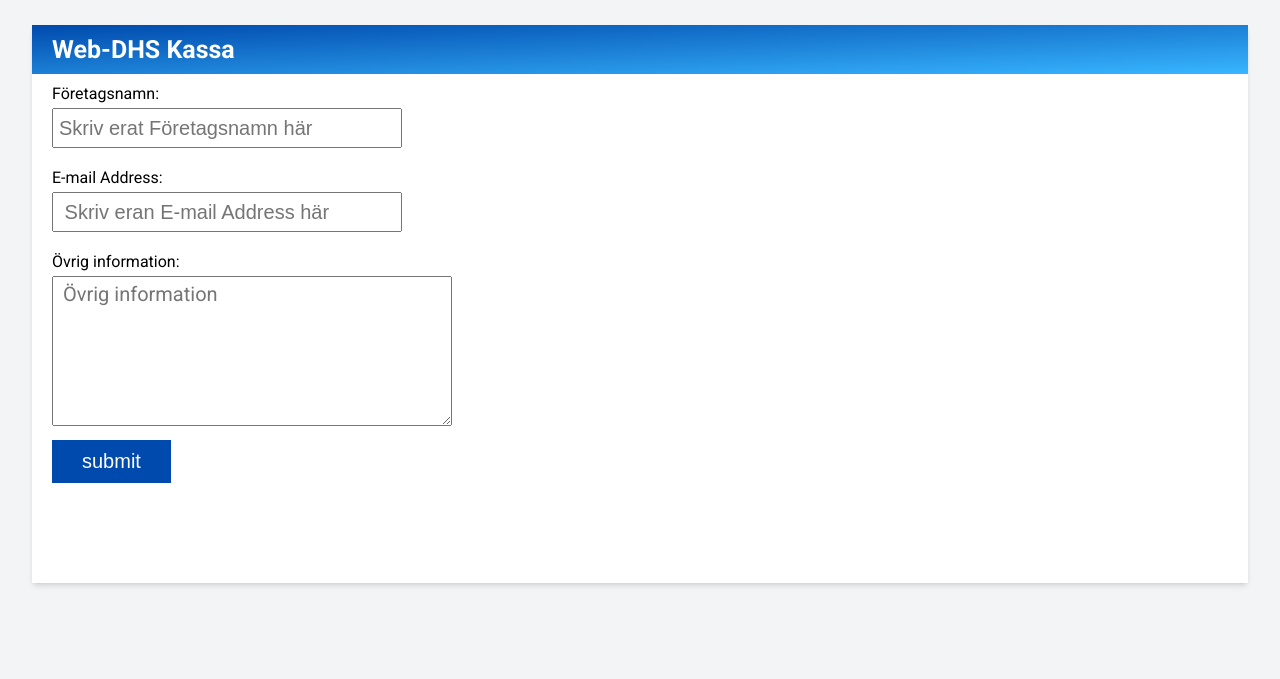
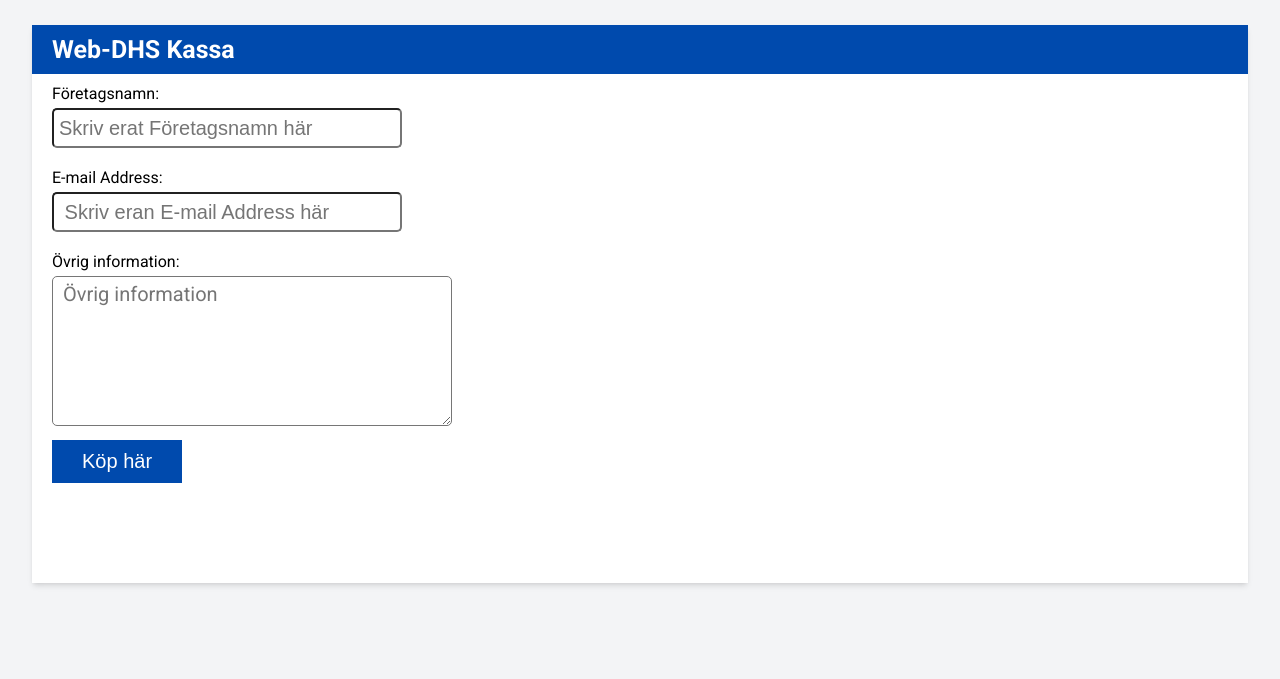
Before and after one commit to oscarskold/Hemsida-webdhs, a PHP site: page /html/shop.html in a window 1280 px wide. Shown: the part 75-754 px from the top of the page. Run offline with PHP 8.4, Linux system fonts and the light colour scheme.

Commit message:
Added highlight on checkout form

```diff
--- a/css/shop.css
+++ b/css/shop.css
@@ -32,7 +32,7 @@ nav {
 #title {
     grid-column: span 2;
     background-color: #004aad; /* For browsers that do not support gradients */
-    background-image: linear-gradient(to bottom right, #004aad , #38b6ff);
+    /* background-image: linear-gradient(to bottom right, #004aad , #38b6ff); */
     padding: 10px 20px;
     color: #ffff;
     font-size: 25px;
@@ -53,6 +53,12 @@ nav {
     margin-top: 5px;
     font-size: 20px;
     text-indent: 5px;
+    border-radius: 5px;
+}
+
+.form-text:focus {
+    outline: none;
+    border: 2px solid #38b6ff;
 }
 
 .form-info {
@@ -61,6 +67,12 @@ nav {
     margin-top: 5px;
     font-size: 20px;
     font-family: 'Roboto', sans-serif;
+    border-radius: 5px;
+}
+
+.form-info:focus {
+    outline: none;
+    border: 2px solid #38b6ff;
 }
 
 textarea {
--- a/html/shop.html
+++ b/html/shop.html
@@ -62,7 +62,7 @@
                         <label for='message'>Övrig information:</label> <br>
                         <textarea class="form-info" name="message" placeholder="Övrig information"></textarea>
                     </p>
-                    <input class="submit" type="submit" name='submit' value="submit">
+                    <input class="submit" type="submit" name='submit' value="Köp här">
                 </form>
                 <script language="JavaScript">
                 // Code for validating the form
```
